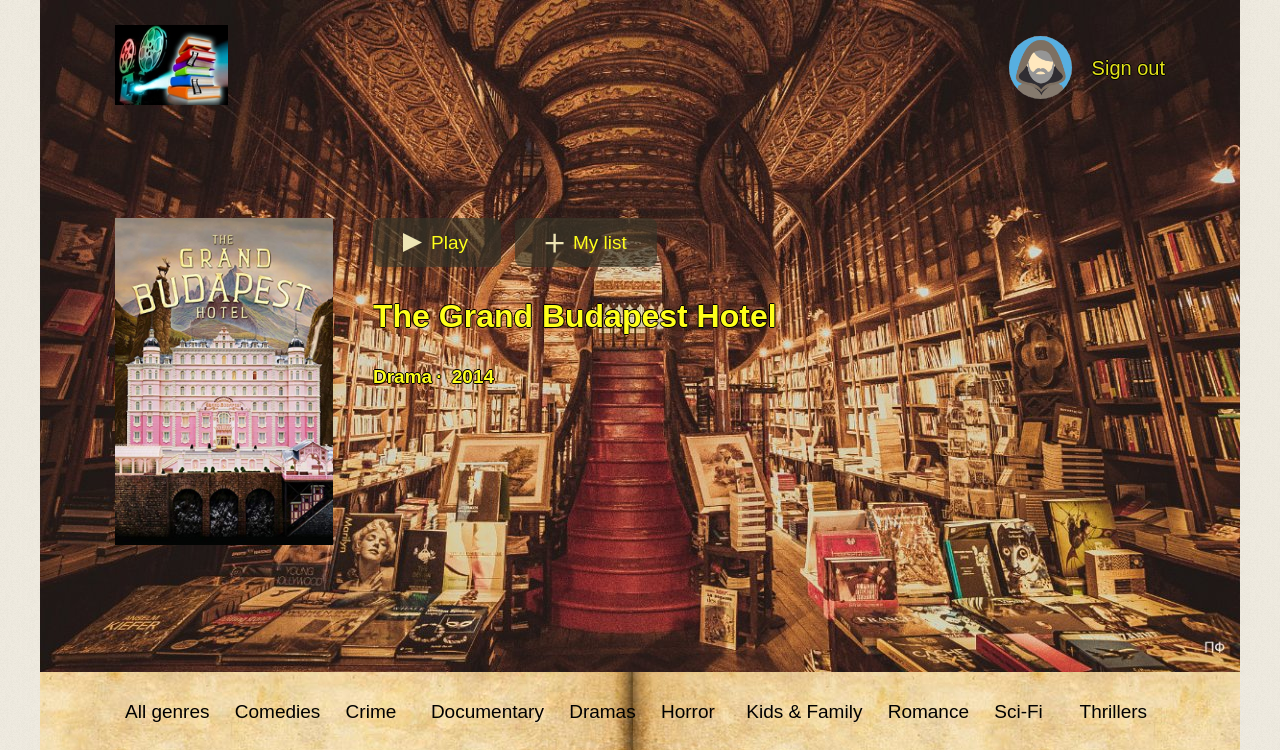
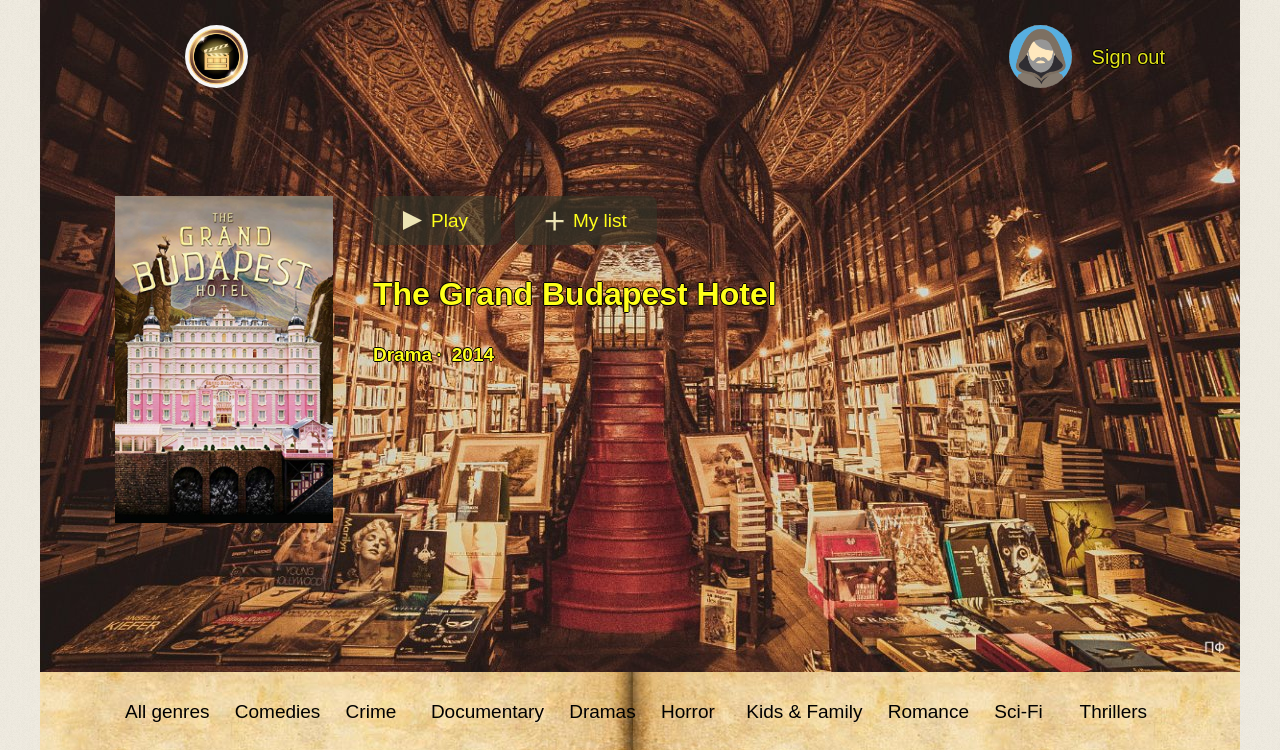
Before and after one commit to fess986/Films-Library-markup, a website: page src/pages/main/main.html in a window 1280 px wide. Shown: the top 750 px of the page. Drawn offline with Linux system fonts and the light colour scheme; files that its build step writes are made by us from their sources.

Commit message:
Изменения главной лого  #16
- замена картинки
- прописаны стили для анимации

```diff
--- a/src/pages/main/main.html
+++ b/src/pages/main/main.html
@@ -122,16 +122,13 @@
 			<h1 class="visually-hidden">Films Library</h1>
 
 			<header class="hero__header main-page-header">
-				<div class="main-page-header__logo logo">
-					<a class="logo__link">
+				<a class="main-page-header__logo logo">
 						<img
 							class="logo__image"
-							height="80px"
-							src="/src/images/logo.jpg"
+							src="/src/images/xh.jpeg"
 							alt="Films Library"
 						/>
-					</a>
-				</div>
+				</a>
 
 				<ul class="main-page-header__user-block user-block">
 					<li class="user-block__item">
--- a/src/sass/blocks/_main-page.scss
+++ b/src/sass/blocks/_main-page.scss
@@ -58,6 +58,32 @@
   align-items: center;
   justify-content: space-between;
 }
+
+.main-page-header__logo {
+  margin-left: 70px;
+}
+
+.logo {
+  display: block;
+  width: 63px;
+  height: 63px;
+  border-radius: 50%;
+  overflow: hidden;
+  will-change: transform;
+  transition: .5s transform, .5s -webkit-transform;
+  &:hover {
+    @include z-index-top;
+            transform: scale(1.2);
+  }
+}
+
+.logo__image {
+  width: 100%;
+  height: 100%;
+  object-fit: contain;
+}
+
+
 
 .user-block__item {
   margin-right: 20px;
@@ -309,16 +335,12 @@
   color: inherit;
 }
 
-.more-films {
-
-}
-
 .more-films__button {
   display: block;
   width: 100%;
   padding: 29px 40px;
   background: none;
-  border: 1px solid rgba(217, 202, 116, 0.2);
+  border: 1px solid rgba(44, 43, 39, 0.2);
   border-radius: 8px;
   transition: border-color 0.5s;
   font-size: 22px;
```
Also changed, not shown: src/css/styles.min.css, src/images/1.png (deleted), src/images/avatar-old.jpg (deleted), src/images/icons/xh.jpeg (added), src/images/xh.jpeg (added), 1 other file.
